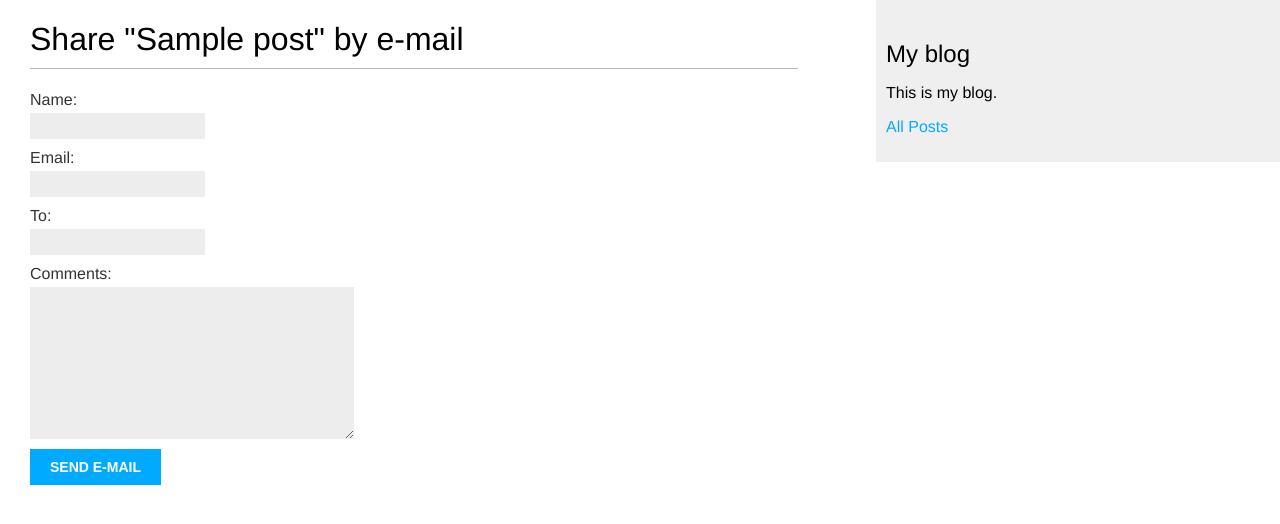
After one commit to mohandgnibi/Django5_By_Example, a Django app: page /1/share/ in a window 1280 px wide. The commit adds this page. Shown: the top 524 px of the page. Run offline with Django 5.2, Linux system fonts and the light colour scheme; tables that the repository leaves empty hold one stand-in row (values such as "Sample post").

Commit message:
Rendering forms in templates

```diff
--- a/Blog_Application/blog/templates/blog/post/detail.html
+++ b/Blog_Application/blog/templates/blog/post/detail.html
@@ -8,6 +8,11 @@
     Published {{ post.publish }} by {{ post.author }}
   </p>
   {{ post.body|linebreaks }}
+  <p>
+    <a href="{% url 'blog:post_share' post.id %}">
+      Share this post
+    </a>
+  </p>
 
   <p><a href="{% url 'blog:post_list' %}">&laquo; All Posts</a></p>
 {% endblock content %}
--- /dev/null
+++ b/Blog_Application/blog/templates/blog/post/share.html
@@ -0,0 +1,19 @@
+{% extends "blog/base.html" %}
+
+{% block title %}Share a post{% endblock title %}
+
+{% block content %}
+  {% if sent %}
+    <h1>E-mail successfully sent</h1>
+    <p>
+      "{{ post.title }}" was successfully sent to {{ form.cleaned_data.to }}.
+    </p>
+  {% else %}
+    <h1>Share "{{ post.title }}" by e-mail</h1>
+    <form method="post" novalidate>
+      {% csrf_token %}
+      {{ form.as_p }}
+      <input type="submit" value="Send e-mail">
+    </form>
+  {% endif %}
+{% endblock content %}
--- a/Blog_Application/blog/urls.py
+++ b/Blog_Application/blog/urls.py
@@ -11,6 +11,6 @@ urlpatterns = [
     path(
         "<int:year>/<int:month>/<int:day>/<slug:post>/",
         views.post_detail,
-        name="post_detail",
-    ),
+        name="post_detail"),
+    path('<int:post_id>/share/', views.post_share, name='post_share'),
 ]
--- a/Blog_Application/blog/views.py
+++ b/Blog_Application/blog/views.py
@@ -1,6 +1,7 @@
 from django.core.paginator import EmptyPage, PageNotAnInteger, Paginator
 from django.shortcuts import get_object_or_404, render
 from django.views.generic import ListView
+from django.core.mail import send_mail
 
 from .models import Post
 from .forms import EmailPostForm
@@ -51,17 +52,37 @@ def post_share(request, post_id):
     # Retrieve post by id
     post = get_object_or_404(Post, id=post_id, status=Post.Status.PUBLISHED)
 
-    if request.method == "POST":
+    sent = False
+
+    if request.method == 'POST':
         # Form was submitted
         form = EmailPostForm(request.POST)
         if form.is_valid():
             # Form fields passed validation
             cd = form.cleaned_data
-            # ... send email
+            post_url = request.build_absolute_uri(
+                post.get_absolute_url()
+            )
+            subject = (
+                f"{cd['name']} ({cd['email']}) "
+                f"recommends you read {post.title}"
+            )
+            message = (
+                f"Read {post.title} at {post_url}\n\n"
+                f"{cd['name']}'s comments: {cd['comments']}"
+            )
+            send_mail(
+                subject=subject,
+                message=message,
+                from_email=None,
+                recipient_list=[cd['to']],
+            )
+            sent = True
     else:
         form = EmailPostForm()
     context = {
         "post": post,
         "form": form,
+        "sent": sent,
     }
     return render(request, "blog/post/share.html", context)
```
